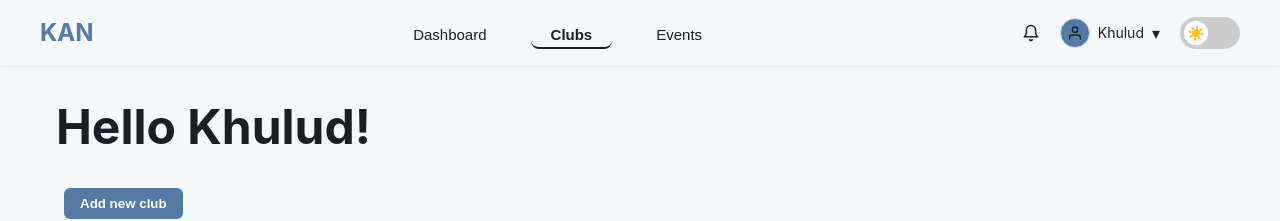
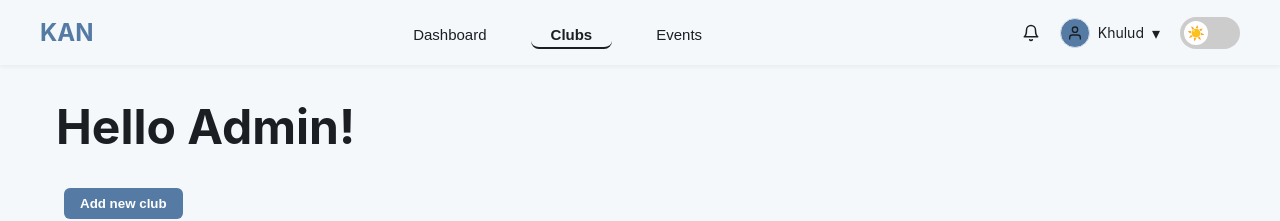
Before and after one commit to funoonAlbalawi12/SWE363Project, a React (Create React App) app in the folder frontend/: page /clubpage in a window 1280 px wide. Shown: the top 221 px of the page. Built offline with nearby package versions, Linux system fonts and the light colour scheme; no server answers.

Commit message:
Update clubpage.js

```diff
--- a/frontend/src/pages/admin/clubpage/clubpage.js
+++ b/frontend/src/pages/admin/clubpage/clubpage.js
@@ -94,7 +94,7 @@ const ClubsPage = () => {
       <AdminNavbar />
       <div className="page-content">
         <div className="greeting">
-          <h1>Hello Khulud!</h1>
+          <h1>Hello Admin!</h1>
         </div>
 
         <div className="add-club">
```
